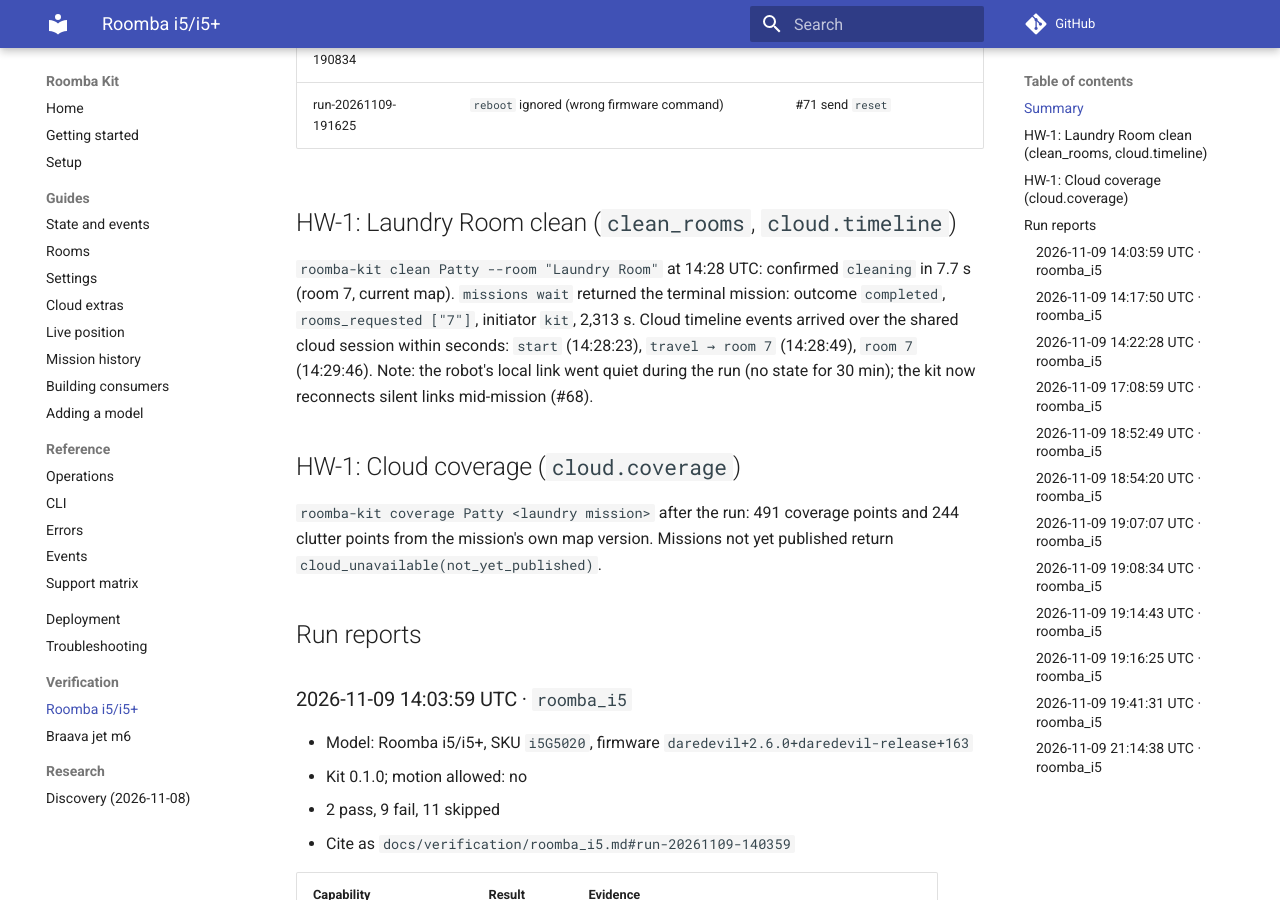
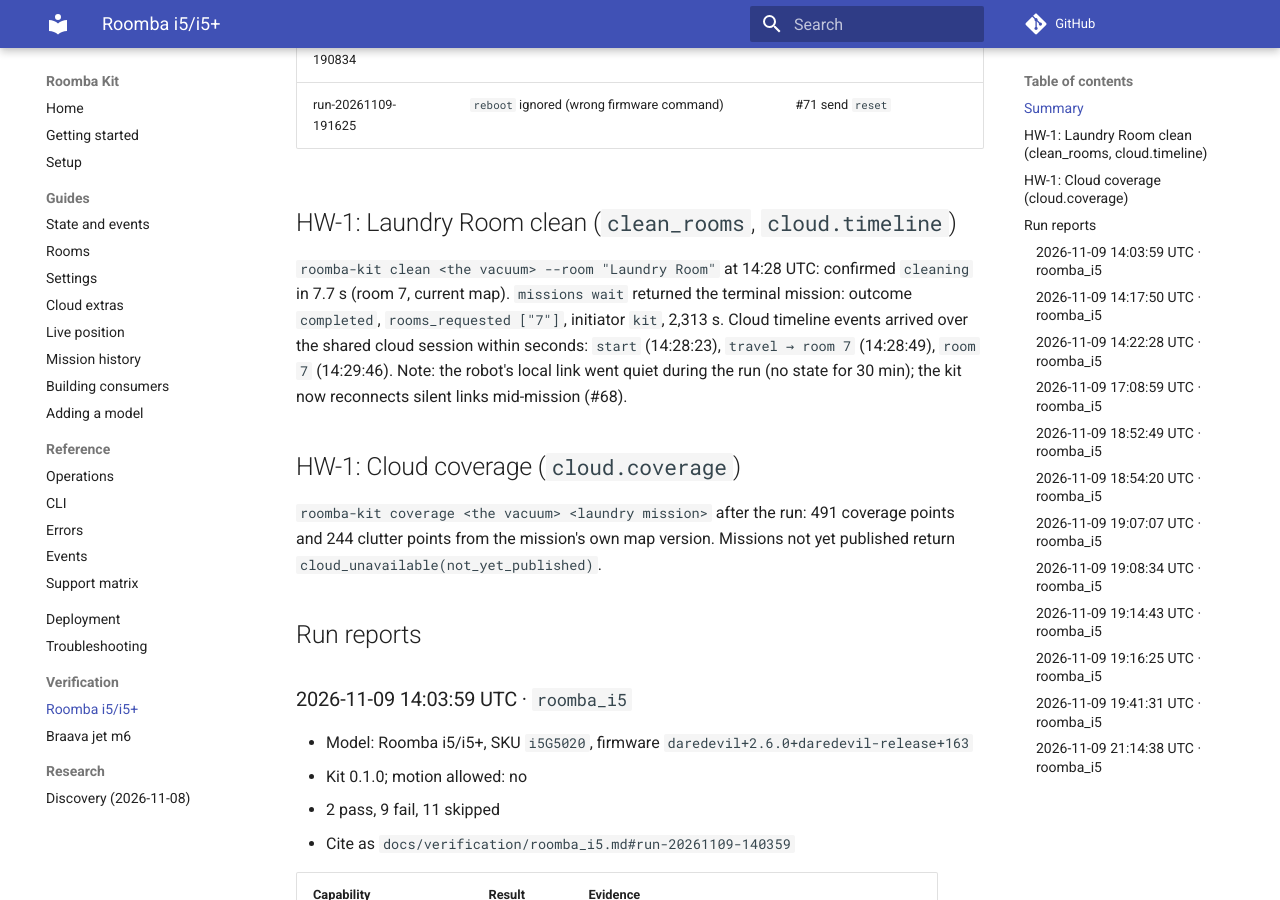
Before and after one commit to Hfish21/roomba-kit, an MkDocs documentation site: the page built from docs/verification/roomba_i5.md, in a window 1280 px wide and 900 px high, scrolled down 1566 px. Built offline with MkDocs 1.6.1 and Material for MkDocs 9.7.7, drawn with Linux system fonts in a browser that asks for light colours; comment, search, counter and statistics services are not loaded.

Commit message:
Docs drift: not-ready 68, unnamed HW-1 runs, CLI-only lifecycle, full CLI tree
- state-and-events: not-ready 68 text follows decision #67.
- verification pages: HW-1 sections say "the vacuum"/"the mop", as the header promises.
- plan.md Complexity Tracking records the CLI-only local process commands.
- surfaces.md CLI tree adds robots set-password, cloud password, rooms clean, events wait,
  health; a parity test now fails on any CLI command missing from that tree.

Co-Authored-By: Claude Opus 5.5 <noreply@anthropic.com>

```diff
--- a/docs/verification/roomba_i5.md
+++ b/docs/verification/roomba_i5.md
@@ -38,7 +38,7 @@ change logged in `specs/001-roomba-kit-v1/decisions.md`:
 <a id="hw1-laundry-room-clean"></a>
 ## HW-1: Laundry Room clean (`clean_rooms`, `cloud.timeline`)
 
-`roomba-kit clean Patty --room "Laundry Room"` at 14:28 UTC: confirmed `cleaning` in 7.7 s
+`roomba-kit clean <the vacuum> --room "Laundry Room"` at 14:28 UTC: confirmed `cleaning` in 7.7 s
 (room 7, current map). `missions wait` returned the terminal mission: outcome `completed`,
 `rooms_requested ["7"]`, initiator `kit`, 2,313 s. Cloud timeline events arrived over the
 shared cloud session within seconds: `start` (14:28:23), `travel → room 7` (14:28:49),
@@ -48,7 +48,7 @@ shared cloud session within seconds: `start` (14:28:23), `travel → room 7` (14
 <a id="hw1-cloud-coverage"></a>
 ## HW-1: Cloud coverage (`cloud.coverage`)
 
-`roomba-kit coverage Patty <laundry mission>` after the run: 491 coverage points and 244
+`roomba-kit coverage <the vacuum> <laundry mission>` after the run: 491 coverage points and 244
 clutter points from the mission's own map version. Missions not yet published return
 `cloud_unavailable(not_yet_published)`.
 
```
Also changed, not shown: docs/state-and-events.md (+1 -1 lines), docs/verification/braava_m6.md (+1 -1 lines), specs/001-roomba-kit-v1/contracts/surfaces.md (+4 -4 lines), specs/001-roomba-kit-v1/plan.md (+2 -1 lines), 1 other file.
